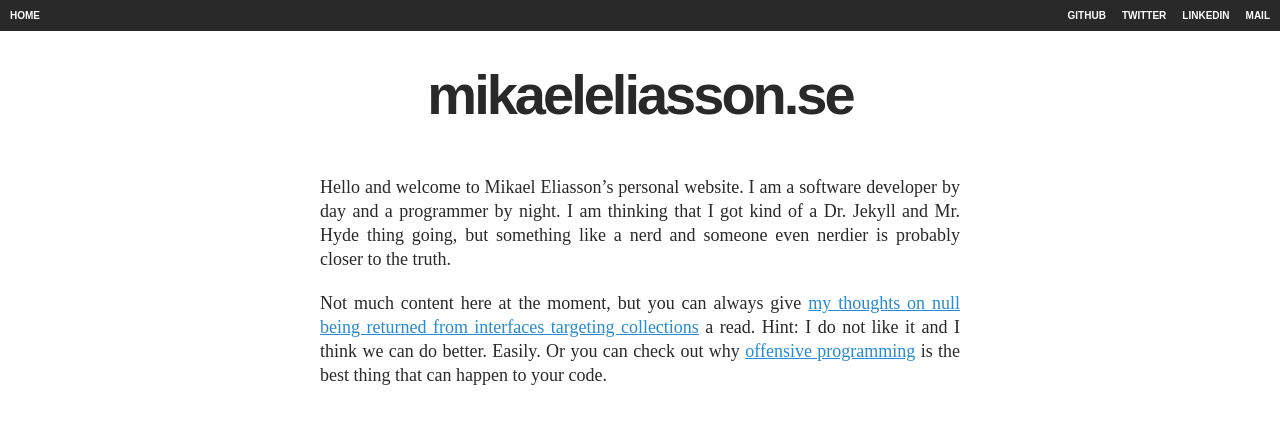
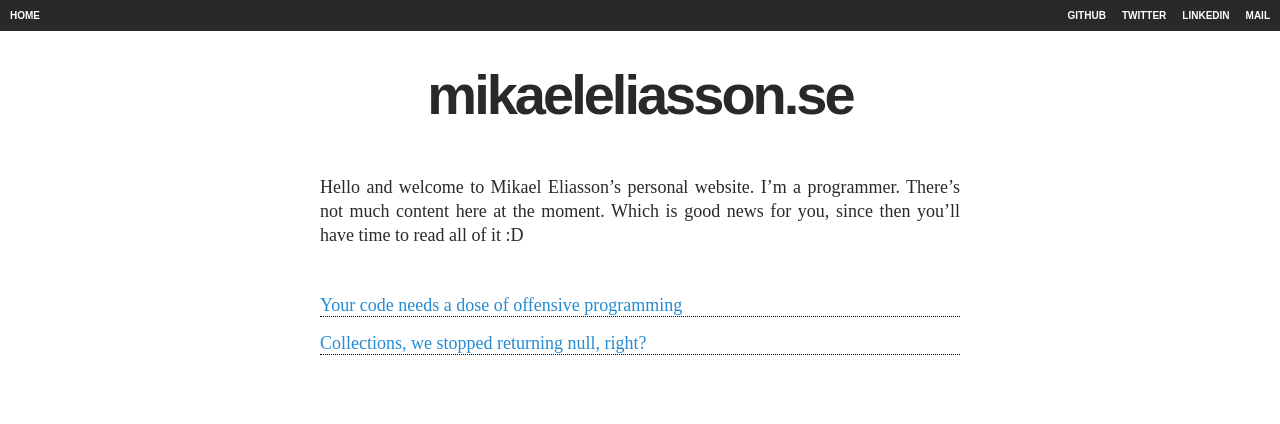
Before and after one commit to meliasson/meliasson.github.io, a Jekyll site: the page built from index.markdown, in a window 1280 px wide. Shown: the top 424 px of the page. Built offline with Jekyll 4.4.1, drawn with Linux system fonts in a browser that asks for light colours.

Commit message:
List posts on index page

```diff
--- a/_config.yml
+++ b/_config.yml
@@ -23,10 +23,8 @@ email: mikael.e.eliasson@gmail.com
 name: Mikael Eliasson
 date_format: "%F"
 description: >- # this means to ignore newlines until "baseurl:"
-  Mikael Eliasson's personal website. Software developer by day and a
-  programmer by night. Thinking he got kind of a Dr. Jekyll and
-  Mr. Hyde thing going, but something like a nerd and someone even
-  nerdier is closer to the truth.
+  Mikael Eliasson's personal website. He's a programmer, and hopefully
+  takes the opportunity to say something interesting here :D
 baseurl: "" # the subpath of your site, e.g. /blog
 url: "https://mikaeleliasson.se" # the base hostname & protocol for your site, e.g. http://example.com
 permalink: /:title
--- a/_layouts/home.html
+++ b/_layouts/home.html
@@ -5,19 +5,16 @@ layout: default
 <h1>{{ page.title }}</h1>
 <div class="content">
 {{ content }}
-<!-- {%- if site.posts.size > 0 -%} -->
-<!-- <div class="content"> -->
-<!--   <ul class="post-list"> -->
-<!--     {%- for post in site.posts -%} -->
-<!--     <li> -->
-<!--       <a href="{{ post.url | relative_url }}"> -->
-<!--         {{ post.title | escape }} -->
-<!--       </a> -->
-<!--       <span> -->
-<!--         {{ post.date | date_to_string }} -->
-<!--       </span> -->
-<!--     </li> -->
-<!--     {%- endfor -%} -->
-<!--   </ul> -->
-<!--   {%- endif -%} -->
+{%- if site.posts.size > 0 -%}
+<div class="content">
+  <ul class="post-list">
+    {%- for post in site.posts -%}
+    <li>
+      <a href="{{ post.url | relative_url }}">
+        {{ post.title | escape }}
+      </a>
+    </li>
+    {%- endfor -%}
+  </ul>
+  {%- endif -%}
 </div>
--- a/index.markdown
+++ b/index.markdown
@@ -2,6 +2,4 @@
 layout: home
 title: mikaeleliasson.se
 ---
-Hello and welcome to Mikael Eliasson's personal website. I am a software developer by day and a programmer by night. I am thinking that I got kind of a Dr. Jekyll and Mr. Hyde thing going, but something like a nerd and someone even nerdier is probably closer to the truth.
-
-Not much content here at the moment, but you can always give [my thoughts on null being returned from interfaces targeting collections]({{ site.baseurl }}{% post_url 2019-10-03-collections-we-stopped-returning-null-right %}) a read. Hint: I do not like it and I think we can do better. Easily. Or you can check out why [offensive programming]({{ site.baseurl }}{% post_url 2019-10-17-your-code-needs-a-dose-of-offensive-programming %}) is the best thing that can happen to your code.
+Hello and welcome to Mikael Eliasson's personal website. I'm a programmer. There's not much content here at the moment. Which is good news for you, since then you'll have time to read all of it :D
```
Also changed, not shown: _posts/2019-09-20-hello-world.markdown (deleted, +0 -29 lines).
